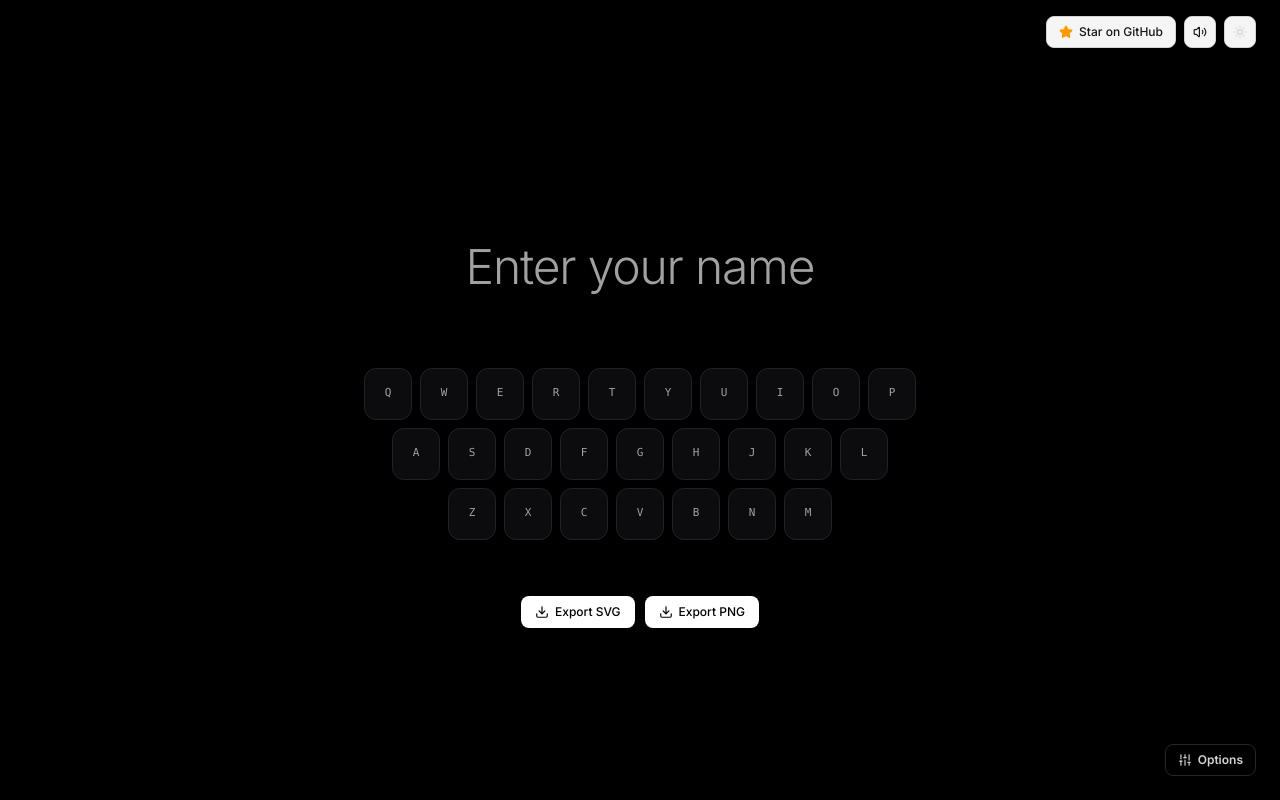
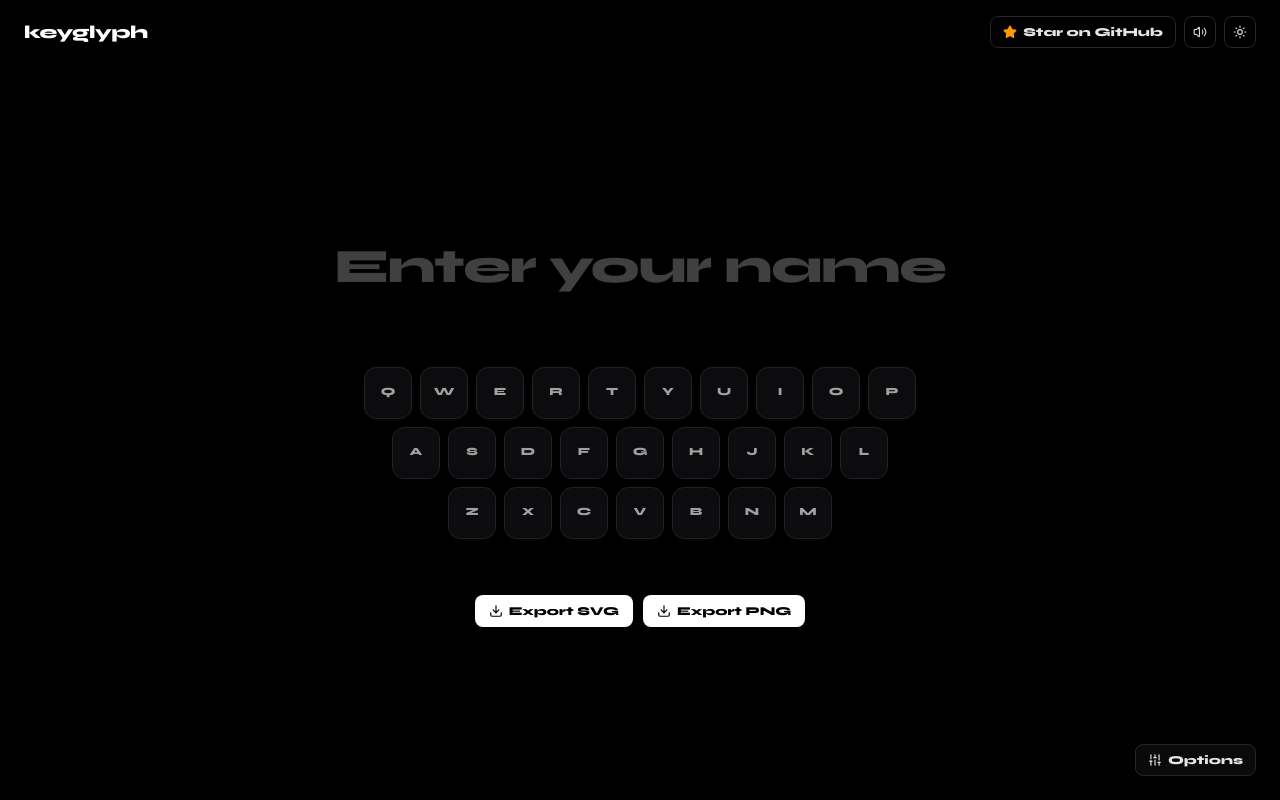
Before and after one commit to carbonthecoder/Keyglyph, a React (Vite) app: page / in a window 1280 px wide. Built offline with nearby package versions, Linux system fonts and the light colour scheme.

Commit message:
fix(ui): resolve light theme contrast issues, switch to Syne font with max weight, and add smooth grey text hover effects

```diff
--- a/index.html
+++ b/index.html
@@ -8,7 +8,7 @@
     <meta name="description" content="Generate beautiful geometric vector signatures mapped directly to your keyboard." />
     <link rel="preconnect" href="https://fonts.googleapis.com">
     <link rel="preconnect" href="https://fonts.gstatic.com" crossorigin>
-    <link href="https://fonts.googleapis.com/css2?family=Inter:wght@300;400;500;600;700&display=swap" rel="stylesheet">
+    <link href="https://fonts.googleapis.com/css2?family=Syne:wght@400;500;600;700;800&family=Inter:wght@300;400;500;600;700&display=swap" rel="stylesheet">
 
     <!-- Google AdSense Ready -->
     <script async src="https://pagead2.googlesyndication.com/pagead/js/adsbygoogle.js?client=ca-pub-7551687213800705" crossorigin="anonymous"></script>
--- a/src/App.jsx
+++ b/src/App.jsx
@@ -232,7 +232,7 @@ export default function App() {
             }}
             placeholder="Enter your name"
             autoFocus
-            className={`w-full text-2xl xs:text-3xl sm:text-4xl md:text-5xl font-light tracking-tight text-center bg-transparent border-none outline-none transition-colors placeholder:text-neutral-400 dark:placeholder:text-neutral-700 ${
+            className={`w-full text-2xl xs:text-3xl sm:text-4xl md:text-5xl font-sans font-extrabold tracking-tight text-center bg-transparent border-none outline-none transition-colors placeholder:text-neutral-400 dark:placeholder:text-neutral-700 ${
               isDark ? 'text-white' : 'text-black'
             }`}
           />
@@ -269,14 +269,14 @@ export default function App() {
           />
         </div>
 
-        {/* Clean Vercel Export Buttons */}
-        <div className="mt-10 flex items-center gap-2.5 z-30">
+        {/* Clean Vercel Export Buttons with Syne max weight and grey hover effect */}
+        <div className="mt-10 flex items-center gap-2.5 z-30 font-sans font-extrabold">
           <button
             onClick={() => handleStartExport('SVG')}
-            className={`h-8 px-3.5 text-xs font-medium rounded-lg transition-all duration-150 flex items-center gap-1.5 shadow-sm active:scale-95 ${
+            className={`h-8 px-3.5 text-xs font-sans font-extrabold rounded-lg transition-all duration-150 flex items-center gap-1.5 shadow-sm active:scale-95 cursor-pointer ${
               isDark
-                ? 'bg-white text-black hover:bg-neutral-200'
-                : 'bg-black text-white hover:bg-neutral-800'
+                ? 'bg-white text-black hover:text-neutral-600 hover:bg-neutral-200'
+                : 'bg-black text-white hover:text-neutral-400 hover:bg-neutral-800'
             }`}
           >
             <Download className="w-3.5 h-3.5" />
@@ -285,10 +285,10 @@ export default function App() {
 
           <button
             onClick={() => handleStartExport('PNG')}
-            className={`h-8 px-3.5 text-xs font-medium rounded-lg transition-all duration-150 flex items-center gap-1.5 shadow-sm active:scale-95 ${
+            className={`h-8 px-3.5 text-xs font-sans font-extrabold rounded-lg transition-all duration-150 flex items-center gap-1.5 shadow-sm active:scale-95 cursor-pointer ${
               isDark
-                ? 'bg-white text-black hover:bg-neutral-200'
-                : 'bg-black text-white hover:bg-neutral-800'
+                ? 'bg-white text-black hover:text-neutral-600 hover:bg-neutral-200'
+                : 'bg-black text-white hover:text-neutral-400 hover:bg-neutral-800'
             }`}
           >
             <Download className="w-3.5 h-3.5" />
@@ -298,13 +298,13 @@ export default function App() {
       </main>
 
       {/* Bottom Right: Options Trigger Button */}
-      <div className="fixed bottom-6 right-6 z-40">
+      <div className="fixed bottom-6 right-6 z-40 font-sans font-extrabold">
         <button
           onClick={() => setIsOptionsOpen(!isOptionsOpen)}
-          className={`h-8 px-3 rounded-lg text-xs font-semibold border transition-colors flex items-center gap-1.5 shadow-sm ${
+          className={`h-8 px-3 rounded-lg text-xs font-sans font-extrabold border transition-colors flex items-center gap-1.5 shadow-sm cursor-pointer ${
             isDark
-              ? 'bg-black border-neutral-800 text-neutral-300 hover:text-white hover:border-neutral-700'
-              : 'bg-neutral-100 border-neutral-300 text-neutral-900 hover:bg-neutral-200 hover:border-neutral-400'
+              ? 'bg-[#0a0a0a] border-neutral-800 text-neutral-200 hover:text-neutral-400 hover:bg-neutral-900 hover:border-neutral-700'
+              : 'bg-neutral-100 border-neutral-300 text-neutral-900 hover:text-neutral-500 hover:bg-neutral-200 hover:border-neutral-400'
           }`}
         >
           <Sliders className="w-3.5 h-3.5" />
--- a/src/components/Header.jsx
+++ b/src/components/Header.jsx
@@ -8,23 +8,23 @@ export function Header({
 }) {
   return (
     <header className="w-full flex items-center justify-between px-4 sm:px-6 py-4 select-none z-30">
-      {/* Left: Brand with cool slant italic font, no green dot */}
+      {/* Left: Brand with Syne font, max weight, and grey hover effect */}
       <div className="flex items-center gap-2">
-        <span className="italic font-bold font-mono tracking-tight text-sm sm:text-base text-black dark:text-white select-none">
+        <span className="font-sans font-extrabold tracking-tight text-base sm:text-lg text-neutral-900 dark:text-white hover:text-neutral-500 dark:hover:text-neutral-400 transition-colors duration-200 select-none cursor-pointer">
           keyglyph
         </span>
       </div>
 
-      {/* Right Controls: Star on GitHub, Sound, Theme Toggle */}
-      <div className="flex items-center gap-2">
+      {/* Right Controls: Star on GitHub, Sound, Theme Toggle with grey hover effects */}
+      <div className="flex items-center gap-2 font-sans font-extrabold">
         {/* Star on GitHub */}
         <a
           href="https://github.com/carbonthecoder/Keyglyph"
           target="_blank"
           rel="noopener noreferrer"
-          className="h-8 px-2.5 sm:px-3 rounded-lg border transition-all text-xs font-medium flex items-center gap-1.5 border-neutral-300 bg-neutral-100 text-neutral-900 hover:bg-neutral-200 dark:border-neutral-800 dark:bg-black dark:text-neutral-300 dark:hover:bg-neutral-900 dark:hover:text-white shadow-sm"
+          className="h-8 px-2.5 sm:px-3 rounded-lg border transition-all text-xs font-sans font-extrabold flex items-center gap-1.5 border-neutral-300 bg-neutral-100 text-neutral-900 hover:text-neutral-500 hover:bg-neutral-200 dark:border-neutral-800 dark:bg-black dark:text-neutral-200 dark:hover:text-neutral-400 dark:hover:bg-neutral-900 shadow-sm"
         >
-          <Star className="w-3.5 h-3.5 fill-amber-500 text-amber-500" />
+          <Star className="w-3.5 h-3.5 fill-amber-500 text-amber-500 shrink-0" />
           <span className="hidden xs:inline sm:inline">Star on GitHub</span>
           <span className="xs:hidden sm:hidden">Star</span>
         </a>
@@ -33,12 +33,12 @@ export function Header({
         <button
           onClick={onToggleSound}
           title={soundEnabled ? 'Mute keyboard audio' : 'Enable keyboard audio'}
-          className="h-8 w-8 rounded-lg flex items-center justify-center border transition-colors border-neutral-300 bg-neutral-100 text-neutral-800 hover:bg-neutral-200 dark:border-neutral-800 dark:bg-black dark:text-neutral-400 dark:hover:bg-neutral-900 dark:hover:text-white shadow-sm"
+          className="h-8 w-8 rounded-lg flex items-center justify-center border transition-colors border-neutral-300 bg-neutral-100 text-neutral-800 hover:text-neutral-500 hover:bg-neutral-200 dark:border-neutral-800 dark:bg-black dark:text-neutral-300 dark:hover:text-neutral-400 dark:hover:bg-neutral-900 shadow-sm"
         >
           {soundEnabled ? (
-            <Volume2 className="w-3.5 h-3.5 text-neutral-900 dark:text-neutral-200" />
+            <Volume2 className="w-3.5 h-3.5 text-current" />
           ) : (
-            <VolumeX className="w-3.5 h-3.5 text-neutral-400 dark:text-neutral-600" />
+            <VolumeX className="w-3.5 h-3.5 text-current opacity-60" />
           )}
         </button>
 
@@ -46,12 +46,12 @@ export function Header({
         <button
           onClick={onToggleTheme}
           title={isDark ? 'Switch to light mode' : 'Switch to dark mode'}
-          className="h-8 w-8 rounded-lg flex items-center justify-center border transition-colors border-neutral-300 bg-neutral-100 text-neutral-800 hover:bg-neutral-200 dark:border-neutral-800 dark:bg-black dark:text-neutral-400 dark:hover:bg-neutral-900 dark:hover:text-white shadow-sm"
+          className="h-8 w-8 rounded-lg flex items-center justify-center border transition-colors border-neutral-300 bg-neutral-100 text-neutral-800 hover:text-neutral-500 hover:bg-neutral-200 dark:border-neutral-800 dark:bg-black dark:text-neutral-300 dark:hover:text-neutral-400 dark:hover:bg-neutral-900 shadow-sm"
         >
           {isDark ? (
-            <Sun className="w-3.5 h-3.5 text-neutral-300" />
+            <Sun className="w-3.5 h-3.5 text-current" />
           ) : (
-            <Moon className="w-3.5 h-3.5 text-neutral-900" />
+            <Moon className="w-3.5 h-3.5 text-current" />
           )}
         </button>
       </div>
--- a/src/components/Keyboard.jsx
+++ b/src/components/Keyboard.jsx
@@ -77,7 +77,7 @@ export function Keyboard({
                 type="button"
                 onClick={() => onKeyClick?.(char)}
                 style={{ touchAction: 'manipulation' }}
-                className={`w-7 h-9 xs:w-8 xs:h-10 sm:w-10 sm:h-12 md:w-12 md:h-13 rounded-lg sm:rounded-xl flex items-center justify-center font-mono text-[11px] xs:text-xs transition-all duration-100 cursor-pointer active:scale-90 ${
+                className={`w-7 h-9 xs:w-8 xs:h-10 sm:w-10 sm:h-12 md:w-12 md:h-13 rounded-lg sm:rounded-xl flex items-center justify-center font-sans font-extrabold text-[11px] xs:text-xs transition-all duration-100 cursor-pointer active:scale-90 ${
                   isLastPressed
                     ? isDark
                       ? 'bg-neutral-600 text-white border border-neutral-300 scale-95 shadow-md'
@@ -85,10 +85,10 @@ export function Keyboard({
                     : isInSignature
                     ? isDark
                       ? 'bg-neutral-900 text-white border border-neutral-700'
-                      : 'bg-neutral-200 text-black border border-neutral-400 font-bold shadow-sm'
+                      : 'bg-neutral-200 text-black border border-neutral-400 font-extrabold shadow-sm'
                     : isDark
-                    ? 'bg-[#0c0c0e] text-neutral-400 border border-[#222226] hover:bg-[#141418] hover:text-white hover:border-neutral-700'
-                    : 'bg-[#f4f4f5] text-neutral-900 border border-neutral-300 hover:bg-neutral-200 hover:text-black hover:border-neutral-400 shadow-[0_1px_2px_rgba(0,0,0,0.06)] font-medium'
+                    ? 'bg-[#0c0c0e] text-neutral-400 border border-[#222226] hover:bg-[#141418] hover:text-neutral-200 hover:border-neutral-600'
+                    : 'bg-[#f4f4f5] text-neutral-900 border border-neutral-300 hover:bg-neutral-200 hover:text-neutral-500 hover:border-neutral-400 shadow-[0_1px_2px_rgba(0,0,0,0.06)]'
                 }`}
               >
                 {char}
--- a/src/index.css
+++ b/src/index.css
@@ -1,10 +1,18 @@
 @import "tailwindcss";
+
+@custom-variant dark (&:where(.dark, .dark *));
+
+@theme {
+  --font-sans: 'Syne', -apple-system, BlinkMacSystemFont, 'Segoe UI', Roboto, sans-serif;
+  --font-syne: 'Syne', -apple-system, BlinkMacSystemFont, 'Segoe UI', Roboto, sans-serif;
+}
 
 @layer base {
   body {
     margin: 0;
     padding: 0;
-    font-family: 'Inter', -apple-system, BlinkMacSystemFont, 'Segoe UI', Roboto, sans-serif;
+    font-family: 'Syne', -apple-system, BlinkMacSystemFont, 'Segoe UI', Roboto, sans-serif;
+    font-weight: 800;
     -webkit-font-smoothing: antialiased;
     overflow-x: hidden;
   }
--- a/tailwind.config.js
+++ b/tailwind.config.js
@@ -12,7 +12,8 @@ export default {
         darkBorder: '#232736',
       },
       fontFamily: {
-        sans: ['Inter', '-apple-system', 'BlinkMacSystemFont', 'Segoe UI', 'Roboto', 'sans-serif'],
+        sans: ['Syne', '-apple-system', 'BlinkMacSystemFont', 'Segoe UI', 'Roboto', 'sans-serif'],
+        syne: ['Syne', 'sans-serif'],
       }
     },
   },
```
Also changed, not shown: src/components/AdModal.jsx (+6 -6 lines), src/components/OptionsDrawer.jsx (+26 -25 lines).
